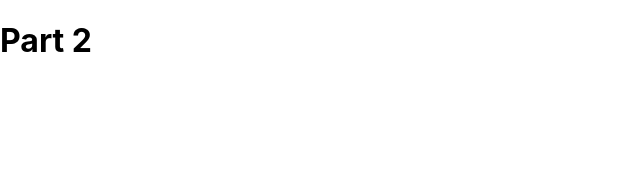
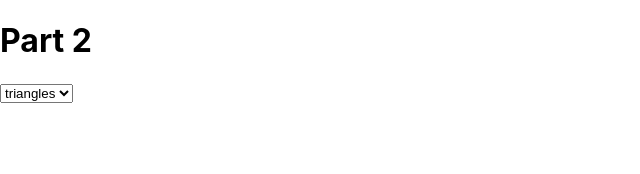
Before and after one commit to ChristopherDalziel/83489-2, a React (Create React App) app: page / in a window 1280 px wide. Shown: the top 174 px of the page, without its empty margins (0-640 px from the left). Built offline with nearby package versions, Linux system fonts and the light colour scheme.

Commit message:
sort select drop down changes the current state/action

```diff
--- a/src/App.js
+++ b/src/App.js
@@ -1,4 +1,6 @@
 import React from "react";
+import { connect } from "react-redux";
+import { sortByTriangles, sortByCircles } from "./actions/filters";
 
 class App extends React.Component {
   state = {
@@ -16,9 +18,28 @@ class App extends React.Component {
     return (
       <div>
         <h1>Part 2</h1>
+        <select
+          value={this.props.filters.sortBy}
+          onChange={(e) => {
+            if (e.target.value === "triangles") {
+              return this.props.dispatch(sortByTriangles());
+            } else if (e.target.value === "circles") {
+              return this.props.dispatch(sortByCircles());
+            }
+          }}
+        >
+          <option value="triangles">triangles</option>
+          <option value="circles">circles</option>
+        </select>
       </div>
     );
   }
 }
 
-export default App;
+const mapStateToProps = (state) => {
+  return {
+    filters: state.filters,
+  };
+};
+
+export default connect(mapStateToProps)(App);
--- a/src/actions/filters.js
+++ b/src/actions/filters.js
@@ -0,0 +1,9 @@
+export const sortByTriangles = (sortBy = "triangles") => ({
+  type: "SORT_BY_TRIANGLES",
+  sortBy,
+});
+
+export const sortByCircles = (sortBy = "circles") => ({
+  type: "SORT_BY_CIRCLES",
+  sortBy,
+});
--- a/src/actions/shapes.js
+++ b/src/actions/shapes.js
@@ -7,7 +7,7 @@ export const addShape = ({
   sideFour = "",
 } = {}) => ({
   type: "ADD_SHAPE",
-  expense: {
+  shape: {
     id: uuidv4(),
     sideOne,
     sideTwo,
--- a/src/index.js
+++ b/src/index.js
@@ -20,6 +20,10 @@ const firstShape = store.dispatch(
   addShape({ sideOne: 5, sideTwo: 5, sideThree: 5, sideFour: 5 })
 );
 
+const secondShape = store.dispatch(
+  addShape({ sideOne: 3, sideTwo: 3, sideThree: 3 })
+);
+
 console.log(firstShape);
 
 const providerRender = (
--- a/src/reducers/filters.js
+++ b/src/reducers/filters.js
@@ -0,0 +1,22 @@
+const filterReducerDefaultState = {
+  sortBy: "triangles",
+};
+
+const filterReducer = (state = filterReducerDefaultState, action) => {
+  switch (action.type) {
+    case "SORT_BY_TRIANGLES":
+      return {
+        ...state,
+        sortBy: "triangles",
+      };
+    case "SORT_BY_CIRCLES":
+      return {
+        ...state,
+        sortBy: "circles",
+      };
+    default:
+      return state;
+  }
+};
+
+export default filterReducer;
--- a/src/reducers/shapes.js
+++ b/src/reducers/shapes.js
@@ -3,7 +3,7 @@ const shapesReducerDefaultState = [];
 const shapesReducer = (state = shapesReducerDefaultState, action) => {
   switch (action.type) {
     case "ADD_SHAPE":
-      return [...state, action.expense];
+      return [...state, action.shape];
     default:
       return state;
   }
--- /dev/null
+++ b/src/selectors/shapes.js
@@ -0,0 +1,3 @@
+const sortShapes = () => {};
+
+export default sortShapes;
```
